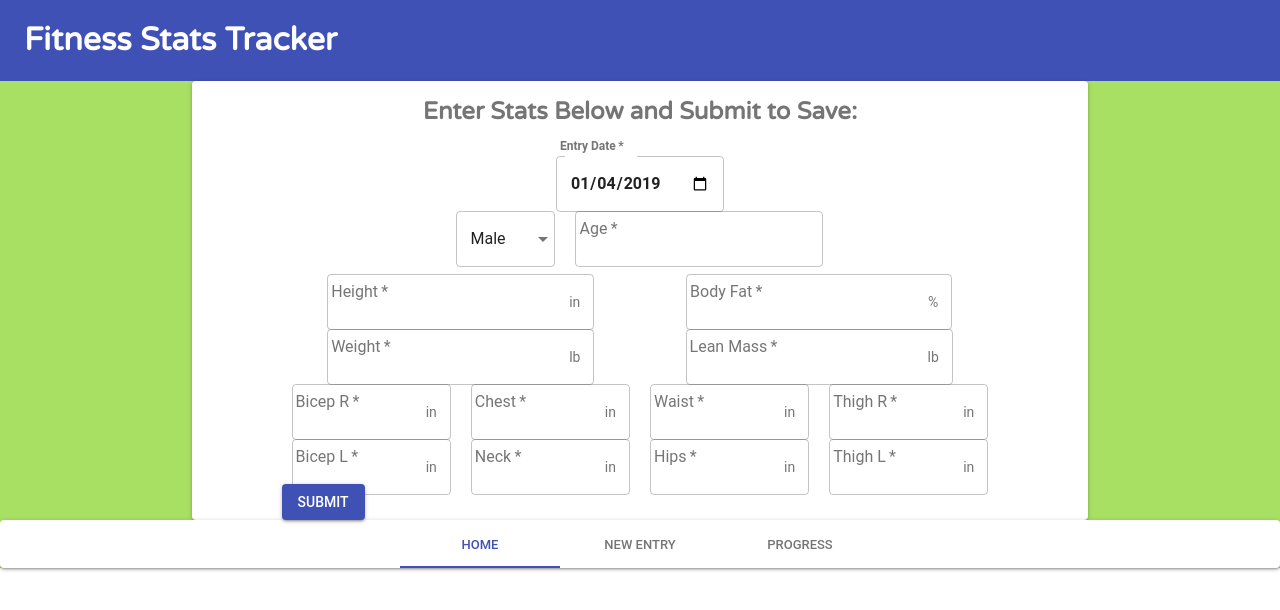
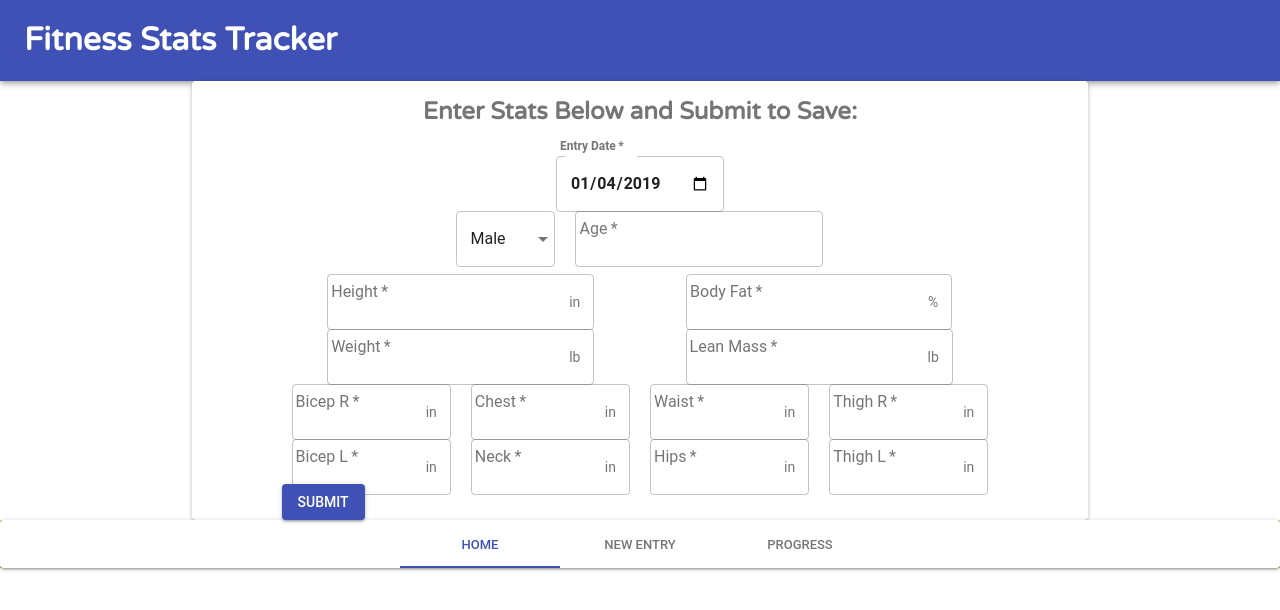
Before and after one commit to cynthiawilliamsa/fitnessstats, a React (Create React App) app: page /newentryform in a window 1280 px wide. Shown: the top 610 px of the page. Built offline with nearby package versions, Linux system fonts and the light colour scheme.

Commit message:
update background

```diff
--- a/src/App.css
+++ b/src/App.css
@@ -1,8 +1,11 @@
+body > #root > div {
+  height: 100vh !important;
+}
+
 body{
   font-family: 'Varela Round', sans-serif;
 }
 .Landing, .NewEntry, .Progress, .loading-container, .register {
-
   background: #ADA996;  /* fallback for old browsers */
 background: -webkit-linear-gradient(to top, #EAEAEA, #DBDBDB, #F2F2F2, #ADA996);  /* Chrome 10-25, Safari 5.1-6 */
 background: linear-gradient(to top, #EAEAEA, #DBDBDB, #F2F2F2, #ADA996); /* W3C, IE 10+/ Edge, Firefox 16+, Chrome 26+, Opera 12+, Safari 7+ */
--- a/src/components/NewEntryForm.js
+++ b/src/components/NewEntryForm.js
@@ -33,8 +33,6 @@ import {
 const styles = theme => ({
   root: {
     flexGrow: 1,
-    background: "#a8e063",
-    height: "auto"
   },
   paper: {
     paddingTop: '1em',
@@ -235,7 +233,7 @@ class NewEntryForm extends Component {
   render() {
     const { classes } = this.props;
     return (
-      <div className={classes.root}>
+      <div className="newentry" className={classes.root}>
         <form onSubmit={this.handleSubmit} id="form">
           <Paper className={classes.paper}>
             <h2 style={{ marginTop: "0" }}>
```
